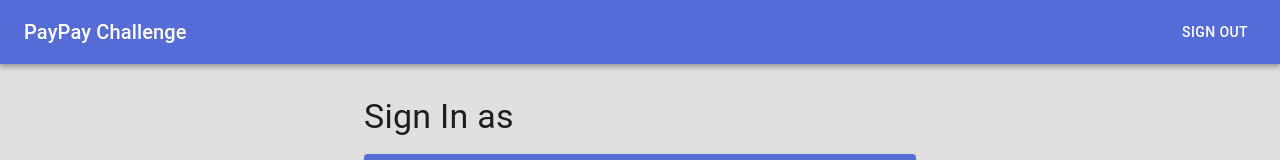
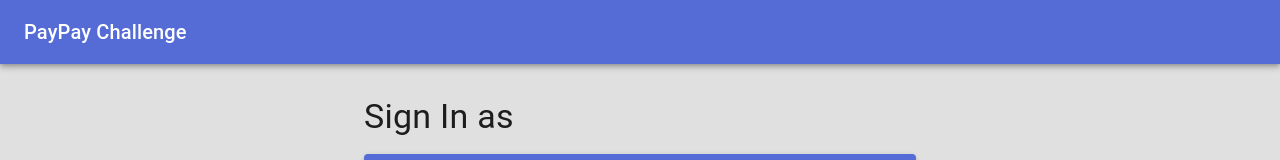
Before and after one commit to panuavakul/paypay_web, a React (Create React App) app: page / in a window 1280 px wide. Shown: the top 160 px of the page. Built offline with nearby package versions, Linux system fonts and the light colour scheme; no server answers.

Commit message:
App bar deal with auth

```diff
--- a/src/components/PpAppBar/PPAppBar.tsx
+++ b/src/components/PpAppBar/PPAppBar.tsx
@@ -5,18 +5,35 @@
 import { useSelector } from "react-redux";
 import { AppState } from "../../redux/store";
 import { useHistory } from "react-router-dom";
+import { useParams } from "react-router";
+import { Link } from "react-router-dom";
+
+const authSelector = (state: AppState): boolean => {
+  const { isAdmin, userId } = state.common;
+  const hasAdminAuth = isAdmin === true;
+  const hasUserAuth = (userId ?? "").length > 0;
+  return hasAdminAuth || hasUserAuth;
+};
 
 const PPAppBar: React.SFC = props => {
   const classes = useStyles();
   const isLoading = useSelector((store: AppState) => store.common.isLoading);
+  const hasAuth = useSelector(authSelector);
   const history = useHistory();
 
   return (
     <AppBar className={classes.root} position="static">
       <Toolbar>
-        <Typography variant="h6" className={classes.leading}>
+        <Link to={`/`} style={{ color: "white", textDecoration: "none" }}>
+          <Typography
+            variant="h6"
+            className={classes.leading}
+            color={"inherit"}
+          >
             PayPay Challenge
           </Typography>
+        </Link>
+        {hasAuth && (
           <Button
             className={classes.signinButton}
             color="inherit"
@@ -26,6 +43,7 @@
           >
             Sign Out
           </Button>
+        )}
       </Toolbar>
       {isLoading && <LinearProgress />}
     </AppBar>
```
Lines whose indentation alone changed are shown as unchanged.
